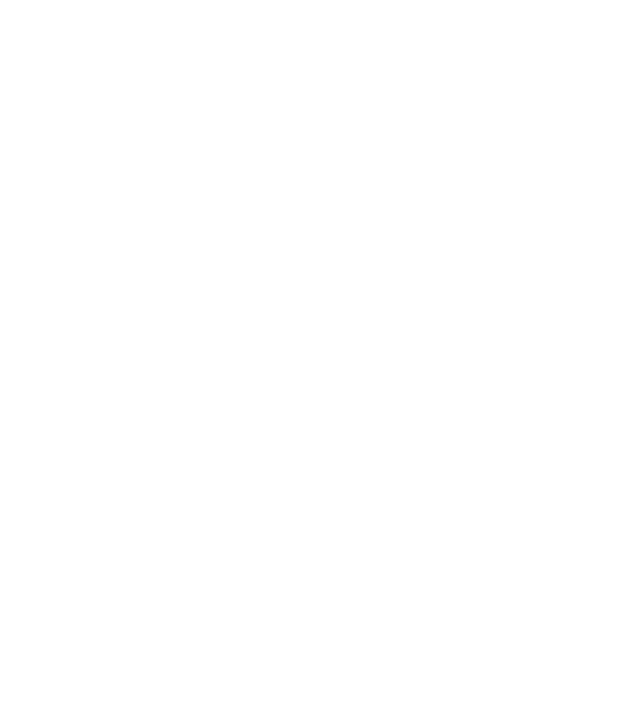
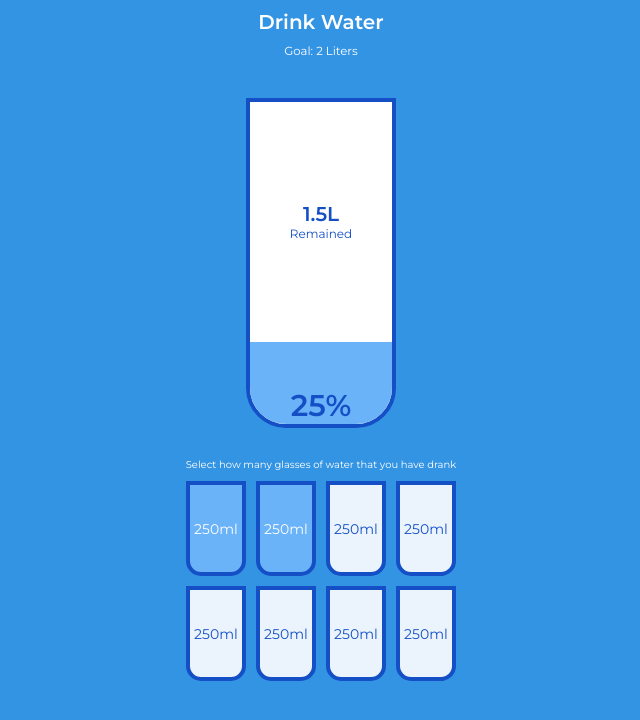
Before and after one commit to VoDuyThienVinh/DrinkWater, a plain HTML site: page index.html in a window 1280 px wide. Shown: the whole page, without its empty margins (319-959 px from the left). Drawn offline with Linux system fonts and the light colour scheme.

Commit message:
Final project branch dev

```diff
--- a/index.html
+++ b/index.html
@@ -7,10 +7,36 @@
   <meta name="viewport" content="width=device-width, initial-scale=1.0">
   <title>Drink Water</title>
   <link rel="stylesheet" href="./style.css">
-  <script src="./main.js"></script>
+  <script defer src="./main.js"></script>
 </head>
 
 <body>
+  <h1>Drink Water</h1>
+  <h3>Goal: 2 Liters</h3>
+
+  <div class="cup">
+    <div class="remained" id="remained">
+      <span id="liters">1.5L</span>
+      <small>Remained</small>
+    </div>
+
+    <div class="percentage" id="percentage">
+      20%
+    </div>
+  </div>
+
+  <p class="text">Select how many glasses of water that you have drank</p>
+  <div class="cups">
+    <div class="cup cup-small full">250ml</div>
+    <div class="cup cup-small full">250ml</div>
+    <div class="cup cup-small">250ml</div>
+    <div class="cup cup-small">250ml</div>
+    <div class="cup cup-small">250ml</div>
+    <div class="cup cup-small">250ml</div>
+    <div class="cup cup-small">250ml</div>
+    <div class="cup cup-small">250ml</div>
+
+  </div>
 
 </body>
 
--- a/main.js
+++ b/main.js
@@ -1 +1,51 @@
 'use strict';
+
+const smallCups = document.querySelectorAll('.cup-small');
+const listers = document.getElementById('liters');
+const percentage = document.getElementById('percentage');
+const remained = document.getElementById('remained');
+
+updateBigCup();
+
+smallCups.forEach((cup, idx) => {
+  cup.addEventListener('click', () => highlightCups(idx));
+  // console.log('This is idx:', idx);
+})
+
+function highlightCups(idx) {
+  if(smallCups[idx].classList.contains('full') && !smallCups[idx].nextElementSibling.classList.contains('full')) {
+    idx--;
+  }
+
+  smallCups.forEach((cup, idx2) => {
+    if(idx2 <= idx) {
+      cup.classList.add('full');
+    } else {
+      cup.classList.remove('full');
+    }
+  })
+
+  updateBigCup();
+}
+
+function updateBigCup() {
+  const fullCups = document.querySelectorAll('.cup-small.full').length;
+  const totalCups = smallCups.length;
+
+  if(fullCups === 0) {
+    percentage.style.visibility = 'hidden';
+    percentage.style.height = 0;
+  } else {
+    percentage.style.visibility = 'visible';
+    percentage.style.height = `${fullCups / totalCups * 330}px`;
+    percentage.innerText = `${fullCups / totalCups * 100}%`;
+  }
+
+  if(fullCups === totalCups) {
+    remained.style.visibility = 'hidden';
+    remained.style.height = 0;
+  } else {
+    remained.style.visibility = 'visible';
+    listers.innerText = `${2- (250 * fullCups / 1000)}L`;
+  }
+}
--- a/style.css
+++ b/style.css
@@ -1,4 +1,10 @@
-@import url();
+@import url('https://fonts.googleapis.com/css?family=Montserrat:400,600&display=swap');
+
+:root {
+  --white-color: #ffffff;
+  --border-color: #144fc6;
+  --fill-color: #6ab3f8;
+}
 
 * {
   padding: 0;
@@ -16,4 +22,96 @@ html {
   box-sizing: border-box;
 }
 
-body {}
+body {
+  background-color: #3494e4;
+  color: var(--white-color);
+  font-family: 'Montserrat', sans-serif;
+  display: flex;
+  flex-direction: column;
+  align-items: center;
+  margin-bottom: 40px;
+}
+
+h1 {
+  margin: 10px 0 0;
+}
+
+h3 {
+  font-weight: 400;
+  margin: 10px 0;
+}
+
+.cup {
+  background-color: var(--white-color);
+  border: 4px solid var(--border-color);
+  color: var(--border-color);
+  border-radius: 0 0 40px 40px;
+  height: 330px;
+  width: 150px;
+  margin: 30px;
+  display: flex;
+  flex-direction: column;
+  overflow: hidden;
+}
+
+.cup.cup-small {
+  height: 95px;
+  width: 60px;
+  border-radius: 0 0 15px 15px;
+  background-color: rgba(255, 255, 255, 0.9);
+  cursor: pointer;
+  font-size: 14px;
+  align-items: center;
+  justify-content: center;
+  text-align: center;
+  margin: 5px;
+  transition: 0.3s ease;
+}
+
+.cup.cup-small.full {
+  background-color: var(--fill-color);
+  color: var(--white-color);
+}
+
+.cups {
+  display: flex;
+  flex-wrap: wrap;
+  align-items: center;
+  justify-content: center;
+  width: 280px;
+}
+
+.remained {
+  display: flex;
+  flex-direction: column;
+  align-items: center;
+  justify-content: center;
+  text-align: center;
+  flex: 1;
+  transition: 0.3s ease;
+}
+
+.remained span {
+  font-size: 20px;
+  font-weight: bold;
+}
+
+.remained small {
+  font-size: 12px;
+}
+
+.percentage {
+  background-color: var(--fill-color);
+  display: flex;
+  align-items: end;
+  justify-content: center;
+  font-weight: bold;
+  font-size: 30px;
+  height: 0;
+  transition: 0.3s ease;
+}
+
+.text {
+  text-align: center;
+  margin: 0 0 5px;
+}
```
Also changed, not shown: images/drinkWater.png (added), 1 other file.
